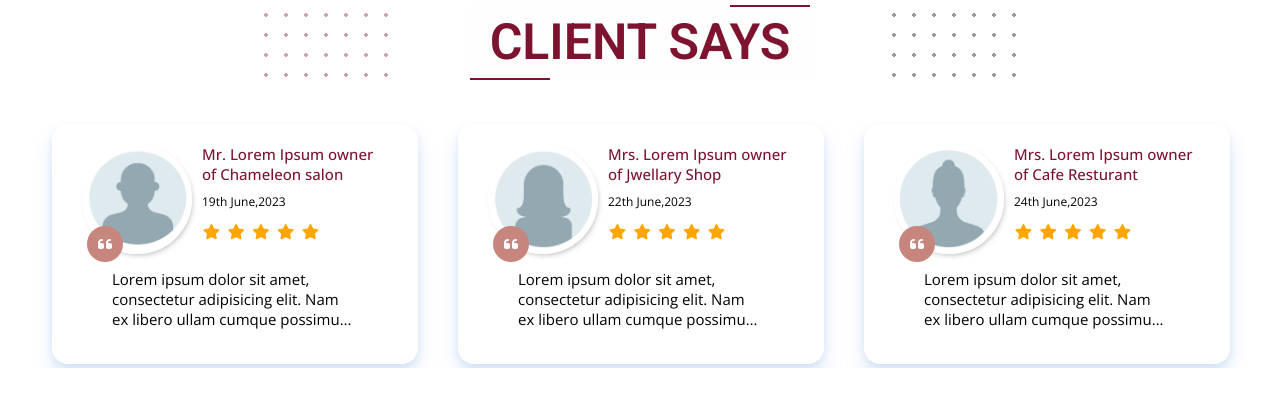
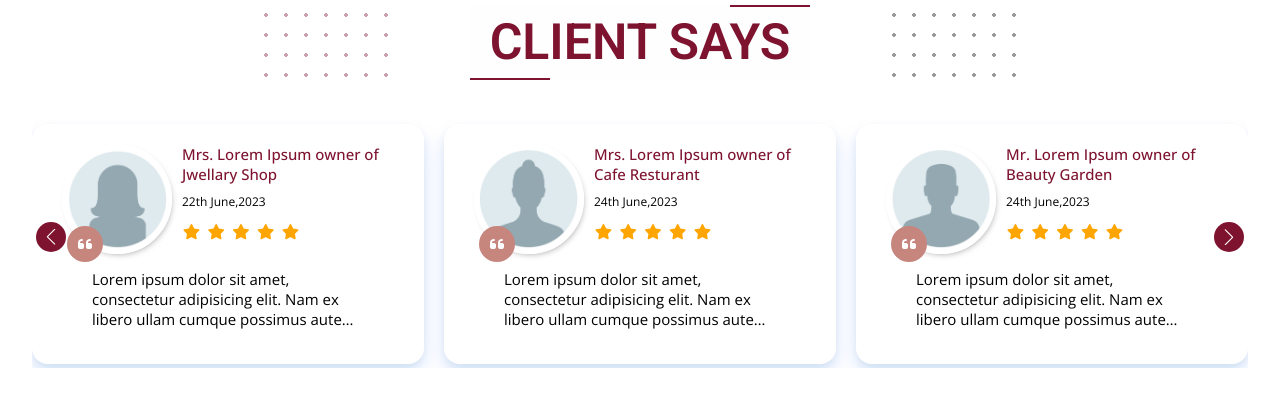
Before and after one commit to Udayan2000/A-D-Enterprises, a React (Create React App) app: page / in a window 1280 px wide. Shown: the part 5580-5998 px from the top of the page. Built offline with nearby package versions, Linux system fonts and the light colour scheme.

Commit message:
first commit

```diff
--- a/package.json
+++ b/package.json
@@ -13,6 +13,7 @@
     "react-scripts": "5.0.1",
     "react-slick": "^0.31.0",
     "slick-carousel": "^1.8.1",
+    "swiper": "^12.0.2",
     "web-vitals": "^2.1.4"
   },
   "scripts": {
--- a/src/Component/ClientSays.jsx
+++ b/src/Component/ClientSays.jsx
@@ -1,11 +1,15 @@
 import React from 'react'
-import Slider from "react-slick";
-import "slick-carousel/slick/slick.css";
-import "slick-carousel/slick/slick-theme.css";
+// import Slider from "react-slick";
+// import "slick-carousel/slick/slick.css";
+// import "slick-carousel/slick/slick-theme.css";
 import clien1 from "../Assets/Image/client1.png";
 import clien2 from "../Assets/Image/client2.png";
 import clien3 from "../Assets/Image/client3.png";
 import clien4 from "../Assets/Image/client4.png";
+import { Swiper, SwiperSlide } from "swiper/react";
+import "swiper/css";
+import "swiper/css/navigation";
+import { Navigation,Autoplay } from "swiper/modules";
 const ClientSays = () => {
 
     const clientdata = [
@@ -61,70 +65,7 @@ const ClientSays = () => {
         },
     ]
 
-    const settings = {
-        dots: false,
-        infinite: true,
-        slidesToShow: 3,
-        slidesToScroll: 1,
-        autoplay: true,
-        autoplaySpeed: 7000,
-        speed: 8000,
-        pauseOnHover: true,
-        responsive: [
-            {
-                breakpoint: 1024,
-                settings: {
-                    slidesToShow: 2,
-                    slidesToScroll: 1,
-                    infinite: true,
-                    dots: false,
-                    autoplay: true,
-                    autoplaySpeed: 7000,
-                    speed: 8000,
-                    pauseOnHover: true,
-                },
-            },
-            {
-                breakpoint: 767,
-                settings: {
-                    slidesToShow: 2,
-                    slidesToScroll: 1,
-                    initialSlide: 1,
-                    dots: false,
-                    autoplay: true,
-                    autoplaySpeed: 7000,
-                    speed: 8000,
-                    pauseOnHover: true,
-                },
-            },
-            {
-                breakpoint: 576,
-                settings: {
-                    slidesToShow: 1,
-                    slidesToScroll: 1,
-                    initialSlide: 1,
-                    dots: false,
-                    autoplay: true,
-                    autoplaySpeed: 7000,
-                    speed: 8000,
-                    pauseOnHover: true,
-                },
-            },
-            {
-                breakpoint: 480,
-                settings: {
-                    slidesToShow: 1,
-                    slidesToScroll: 1,
-                    dots: false,
-                    autoplay: true,
-                    autoplaySpeed: 7000,
-                    speed: 8000,
-                    pauseOnHover: true,
-                },
-            },
-        ],
 
-    };
     return (
         <>
             <section className='clientsays_section' id="client">
@@ -135,7 +76,7 @@ const ClientSays = () => {
                         <h4 className='about__text'>CLIENT SAYS</h4>
                     </div>
 
-                    <div className='client_says_main_view'>
+                    {/* <div className='client_says_main_view'>
                         <Slider {...settings}>
                             {clientdata.map((item, index) => {
                                 return (
@@ -169,8 +110,57 @@ const ClientSays = () => {
                                 )
                             })}
                         </Slider>
-                    </div>
+                    </div> */}
 
+<div className='client_says_main_view'>
+                    <Swiper
+                        modules={[Navigation, Autoplay]}
+                        spaceBetween={20}
+                        slidesPerView={1}
+                        navigation
+                        autoplay={{ delay: 3000, disableOnInteraction: false }}
+                        loop={true}
+                        breakpoints={{
+                            320: { slidesPerView: 1 },
+                            640: { slidesPerView: 1 },
+                            768: { slidesPerView: 2 },
+                            1024: { slidesPerView: 3 },
+                        }}
+                    >
+                        {clientdata.map((item, index) => {
+                            return (
+                                <SwiperSlide>
+                                    <div className='client_says_main_wrap' key={index}>
+                                        <div className='client_says_all_content_grid'>
+                                            <div className='client_image'>
+                                                <img src={item.image} alt="..." />
+                                            </div>
+                                            <div className=''>
+                                                <p className='client_name'>
+                                                    {`${item?.name} owner of ${item?.owner}`} </p>
+
+                                                <p className='clent_says_date'>{item.date}</p>
+
+                                                <div className='client_reviews_start'>
+                                                    <i className="fa-solid fa-star"></i>
+                                                    <i className="fa-solid fa-star"></i>
+                                                    <i className="fa-solid fa-star"></i>
+                                                    <i className="fa-solid fa-star"></i>
+                                                    <i className="fa-solid fa-star"></i>
+                                                </div>
+                                            </div>
+                                        </div>
+                                        <div className='clientsaysytxtsdesctxtpppdiv'>
+                                            <p className='clientsaysytxtsdesctxtppp'>{item.para}</p>
+                                        </div>
+
+                                    </div>
+                                </SwiperSlide>
+                            )
+                        })}
+
+                    </Swiper>
+</div>
 
                 </div>
             </section>
--- a/src/Pages/Home/Home.css
+++ b/src/Pages/Home/Home.css
@@ -1103,14 +1103,13 @@
     font-size: 15px;
     margin-right: 6px;
 }
+
 .client_says_main_view {
-  width: 100%;
-  max-width: 100%;
-  overflow: hidden;
-}
-.client_says_main_view .slick-slide {
-    padding: 0px 20px;
-}
+    width: 100%;
+    max-width: 100%;
+    overflow: hidden;
+}
+
 
 .clientsaysytxtsdesctxtpppdiv {
     margin: 15px 30px;
@@ -1125,6 +1124,38 @@
     overflow: hidden;
     text-overflow: ellipsis;
     margin-bottom: 5px;
+}
+
+.client_says_main_view .swiper-button-next {
+    width: 100%;
+    max-width: 30px;
+    min-width: 30px;
+    height: 30px;
+    background-color: var(--bg--color);
+    border-radius: 50%;
+    padding: 7px;
+    color: #fff;
+    font-size: 20px;
+}
+
+.client_says_main_view .swiper-button-next svg {
+    color: #fff;
+}
+
+.client_says_main_view .swiper-button-prev {
+    width: 100%;
+    max-width: 30px;
+    min-width: 30px;
+    height: 30px;
+    background-color: var(--bg--color);
+    border-radius: 50%;
+    padding: 7px;
+    color: #fff;
+    font-size: 20px;
+}
+
+.client_says_main_view .swiper-button-prev svg {
+    color: #fff;
 }
 
 /*  */
@@ -2031,6 +2062,32 @@
         left: 0;
     }
 
+
+    .client_says_main_view .swiper-button-next {
+        width: 100%;
+        max-width: 20px;
+        min-width: 20px;
+        height: 20px;
+        background-color: var(--bg--color);
+        border-radius: 50%;
+        padding: 4px;
+        color: #fff;
+        font-size: 10px;
+    }
+
+    .client_says_main_view .swiper-button-prev {
+        width: 100%;
+        max-width: 20px;
+        min-width: 20px;
+        height: 20px;
+        background-color: var(--bg--color);
+        border-radius: 50%;
+        padding: 4px;
+        color: #fff;
+        font-size: 10px;
+    }
+
+
 }
 
 @media(max-width:576px) {
```
Also changed, not shown: 1 other file (tests, documents, lock files or other folders).
